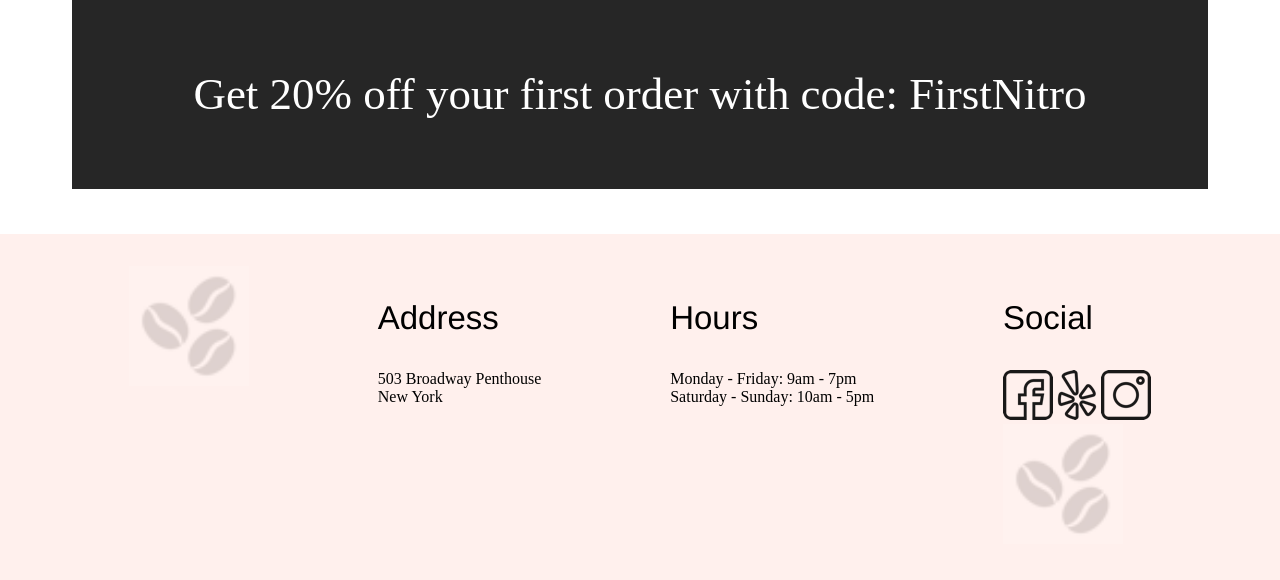
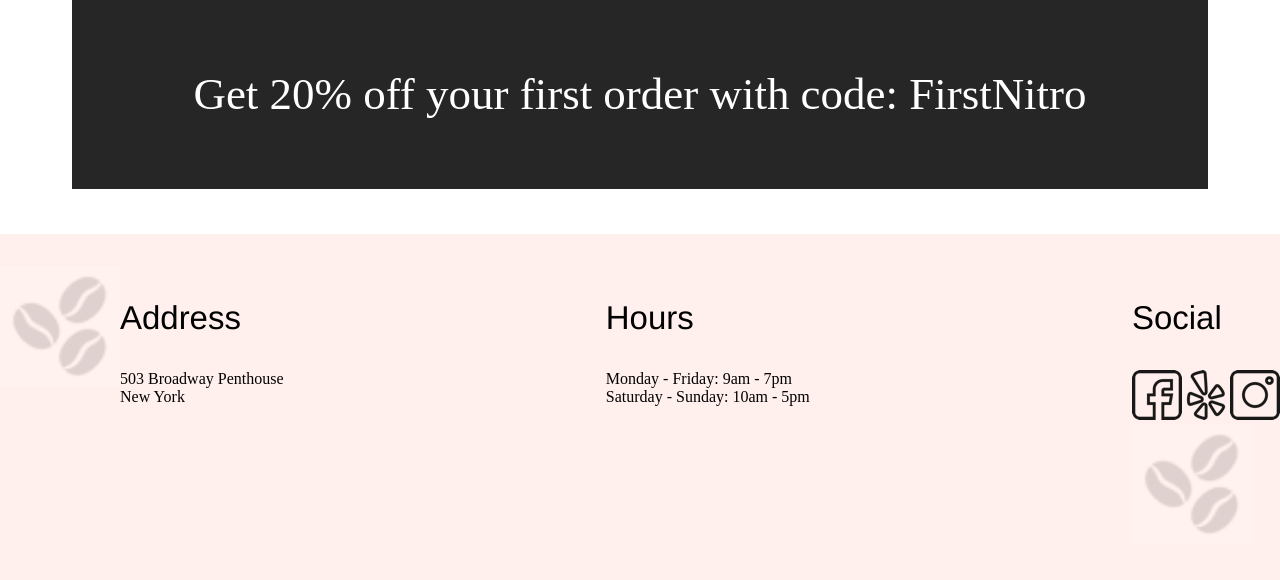
Before and after one commit to zdsd0019/Coffee-Shop-SAAS, a PHP site: page /index.html in a window 1280 px wide. Shown: the part 2099-2679 px from the top of the page. Run offline with PHP 8.4, Linux system fonts and the light colour scheme; style sheets or scripts are compiled from the project's sources.

Commit message:
50% footer styling is finished

```diff
--- a/Styles/scss/index.css
+++ b/Styles/scss/index.css
@@ -246,12 +246,24 @@
   display: -webkit-box;
   display: -ms-flexbox;
   display: flex;
-  -webkit-box-pack: space-evenly;
-      -ms-flex-pack: space-evenly;
-          justify-content: space-evenly;
+  -webkit-box-pack: justify;
+      -ms-flex-pack: justify;
+          justify-content: space-between;
 }
 
 .footer-image {
   height: 7.5rem;
 }
+
+.footer-image-left {
+  display: -webkit-box;
+  display: -ms-flexbox;
+  display: flex;
+}
+
+.footer-container {
+  display: -webkit-box;
+  display: -ms-flexbox;
+  display: flex;
+}
 /*# sourceMappingURL=index.css.map */
--- a/Styles/scss/index.scss
+++ b/Styles/scss/index.scss
@@ -188,9 +188,14 @@
 
 .footer {
     display: flex;
-    justify-content: space-evenly;
+    justify-content: space-between;
 
     &-image {
         height: 7.5rem;
+
+        &-left {
+            display: flex;
+        }
+
     }
 }
--- a/index.html
+++ b/index.html
@@ -119,12 +119,15 @@
         </section>
     </section>
     <footer class="footer product-card-one">
-        <img src="../assets/logobeans.png" class="footer-image"/></a>
-        <!-- <address> -->
-        <div>
-            <h3 class="footer-heading">Address</h3>
-            <p class="margin">503 Broadway Penthouse</p>
-            <p class="margin">New York</p>
+        <div class="footer-image-left">
+            <span>
+                <img src="../assets/logobeans.png" class="footer-image"/></a>
+            </span>
+            <span>
+                <h3 class="footer-heading">Address</h3>
+                <p class="margin">503 Broadway Penthouse</p>
+                <p class="margin">New York</p>
+            </span>
         </div>
         <div>
         <!-- <hours> -->
```
Also changed, not shown: 1 other file.
